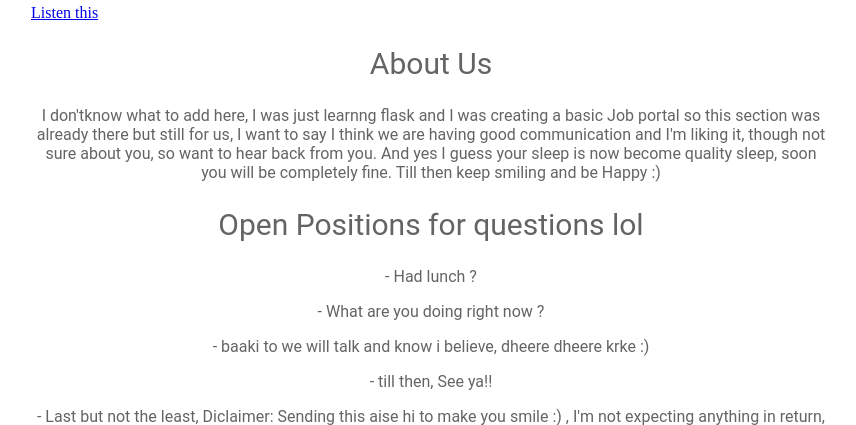
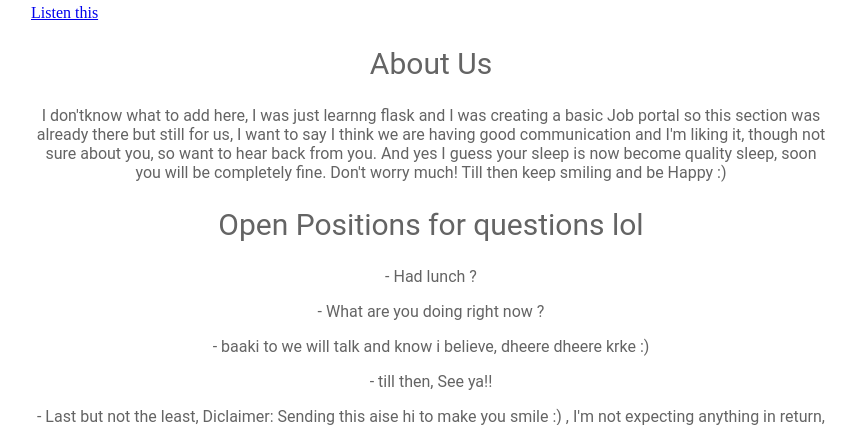
Before and after one commit to lokeshdaryani/flask-freecodecamp, a Flask app: page / in a window 1280 px wide. Shown: the part 501-926 px from the top of the page, without its empty margins (209-1065 px from the left). Run offline with Flask 3, Linux system fonts and the light colour scheme.

Commit message:
don't worry much added

```diff
--- a/templates/home.html
+++ b/templates/home.html
@@ -46,7 +46,7 @@
       <a href="https://www.youtube.com/watch?v=YTSDgHuWVN4&list=RDYTSDgHuWVN4&start_radio=1"> Listen this</a>
 
     <h2>About Us</h2>
-    <p class="bodytext"> I don'tknow what to add here, I was just learnng flask and I was creating a basic Job portal so this section was already there but still for us, I want to say I think we are having good communication and I'm liking it, though not sure about you, so want to hear back from you. And yes I guess your sleep is now become quality sleep, soon you will be completely fine. Till then keep smiling and be Happy :) </p>
+    <p class="bodytext"> I don'tknow what to add here, I was just learnng flask and I was creating a basic Job portal so this section was already there but still for us, I want to say I think we are having good communication and I'm liking it, though not sure about you, so want to hear back from you. And yes I guess your sleep is now become quality sleep, soon you will be completely fine. Don't worry much! Till then keep smiling and be Happy :) </p>
   <h2>Open Positions for questions lol </h2>
 
     <p class="bodytext">- Had lunch ?</p>
```
